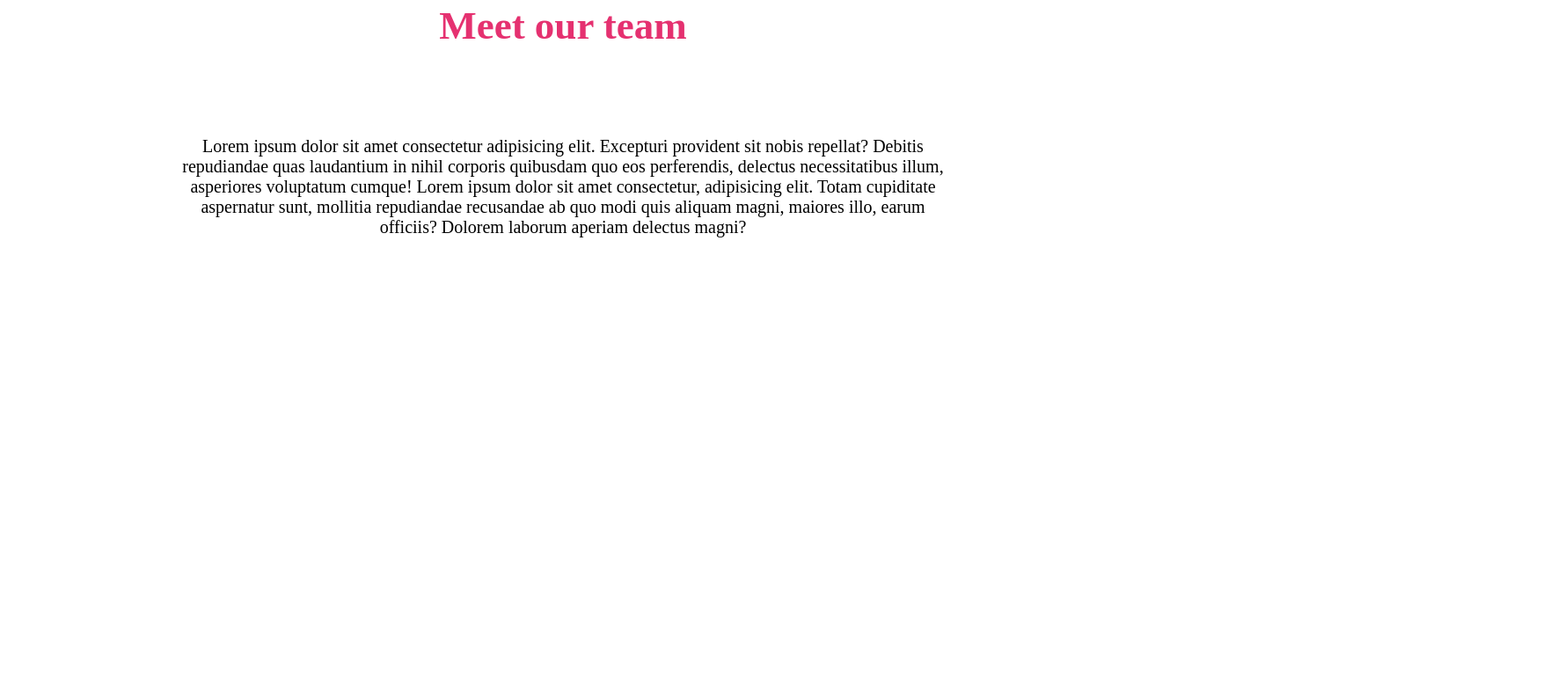
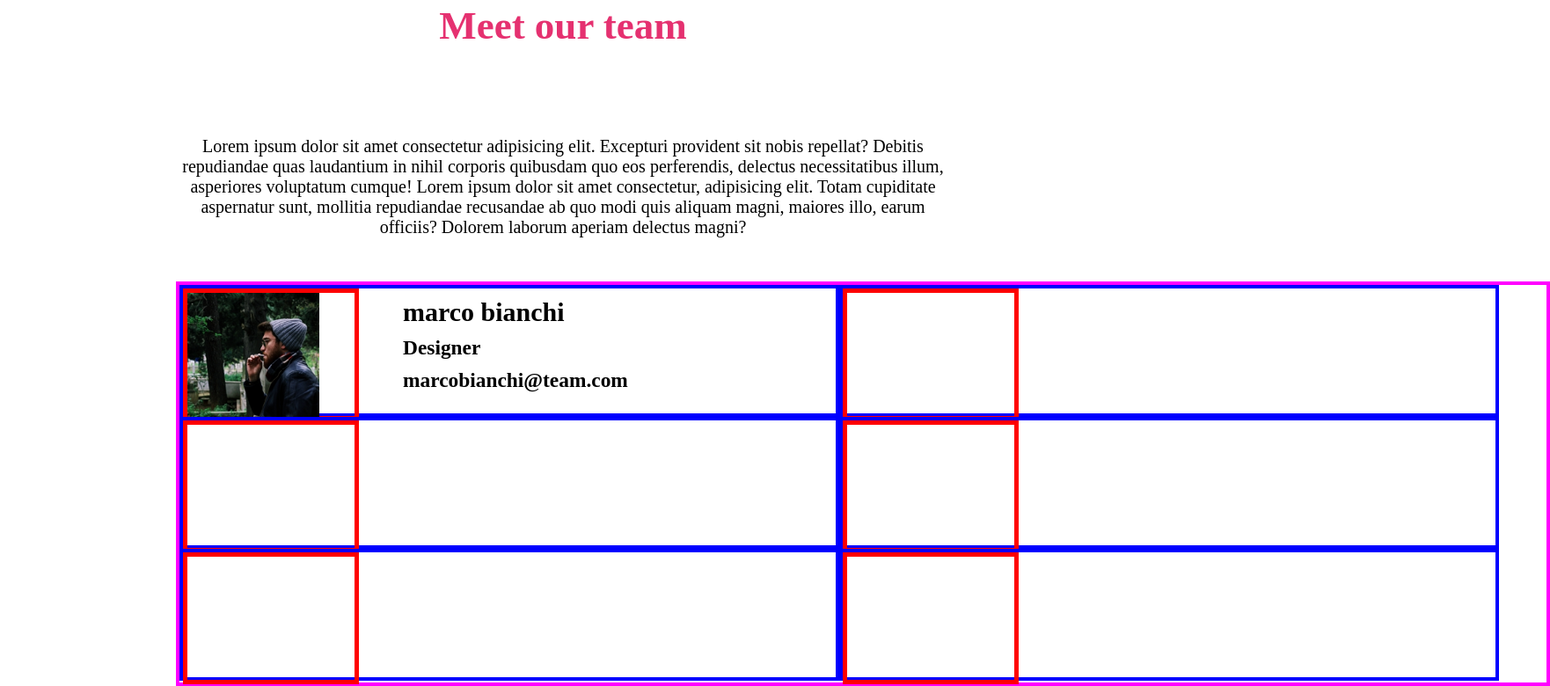
Before and after one commit to DanielMarella/html-css-float-cards, a plain HTML site: page index.html in a window 1280 px wide. Shown: the part 97-877 px from the top of the page at 88% size, 1762 px wide, since content can reach past the window. Before the commit the page ends 800 px from the top, so only its background shows below. Drawn offline with Linux system fonts and the light colour scheme.

Commit message:
setting with empty colored cell  the body section

```diff
--- a/css/style.css
+++ b/css/style.css
@@ -23,3 +23,39 @@ body{
 .paragrafo{
     padding: 100px 0 50px 0;
 }
+
+
+.body-section{
+    width: 1562px;
+    height: 460px;
+    border: 4px solid magenta;
+    margin-left: 200px;
+}
+
+img{
+    width: 150px;
+    height: 150px;
+}
+
+.name{
+    float: left;
+    width: 750px;
+    height: 150px;
+    border: 4px solid blue;
+}
+
+.img{
+    float: left;
+    margin-right: 50px;
+    width: 200px;
+    height: 150px;
+    border: 5px solid red;
+}
+
+h2,
+h3{
+    margin-top: 10px;
+}
+
+.business-card{
+}
--- a/index.html
+++ b/index.html
@@ -21,6 +21,45 @@
         </section>
 
 
+        <section class="body-section">
+
+            <div class="name marco">
+                <div class="img">
+                    <img src="img/male1.png" alt="foto di marco">
+                </div>
+                <div class="business-card"></div>
+                <h2>marco bianchi</h2>
+                <h3>Designer</h3>
+                <h3>marcobianchi@team.com</h3>
+            </div>
+
+            <div class="name laura">
+                <div class="img">
+                </div>
+            </div>
+
+            <div class="name giorgio">
+                <div class="img">
+                </div>
+            </div>
+
+            <div class="name marta">
+                <div class="img">
+                </div>
+            </div>
+
+            <div class="name roberto">
+                <div class="img">
+                </div>
+            </div>
+
+            <div class="name daniela">
+                <div class="img">
+                </div>
+            </div>
+
+        </section>
+
 
 
 
```
